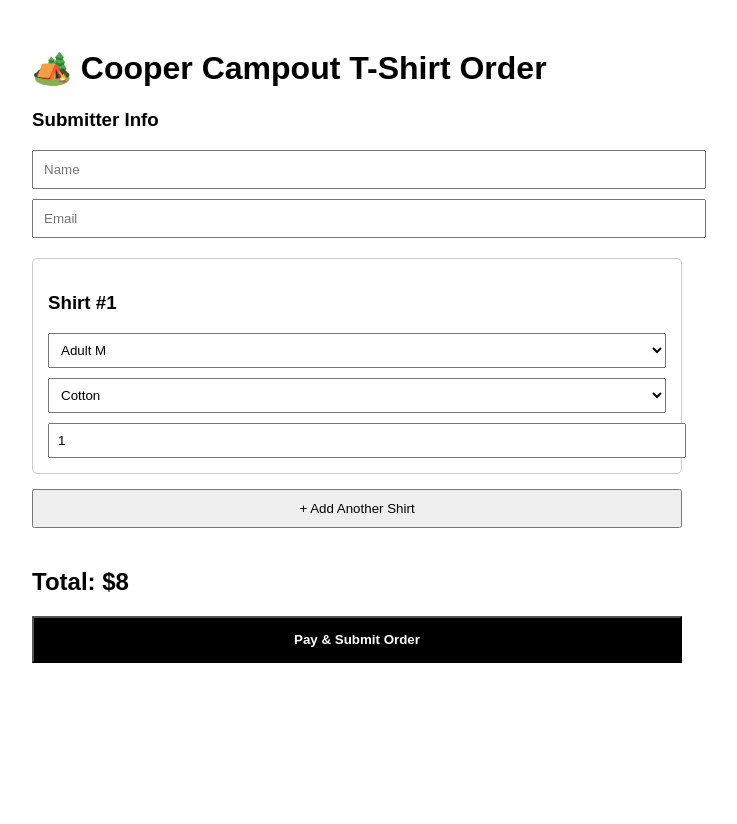
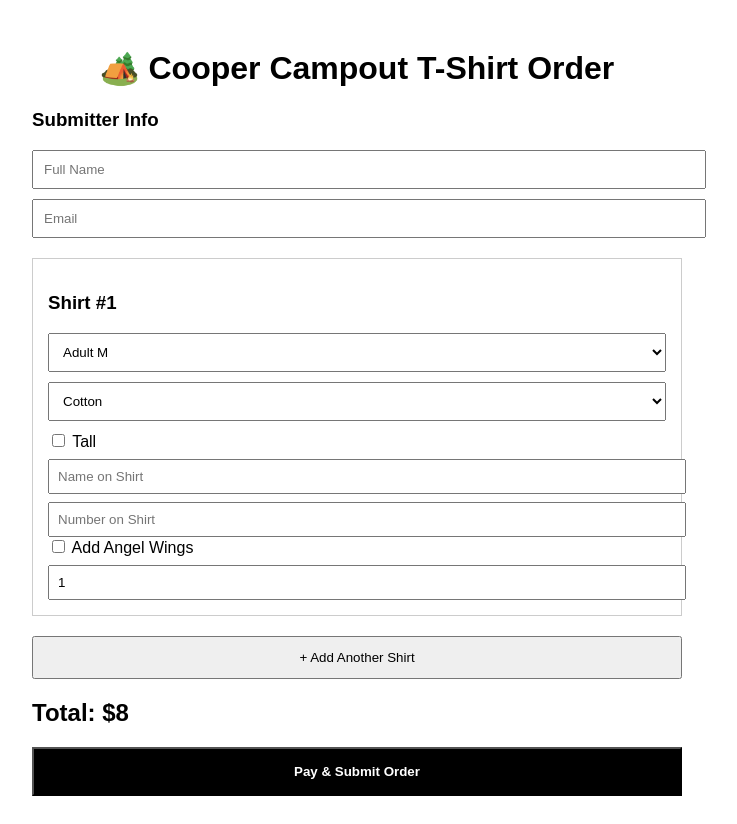
Before and after one commit to beccann/family-tshirt-app, a Next.js app: page / in a window 1280 px wide. Shown: the whole page, without its empty margins (283-1020 px from the left). Before the commit the page ends 800 px from the top, so only its background shows below. Built offline with nearby package versions, Linux system fonts and the light colour scheme.

Commit message:
Update index.js

```diff
--- a/pages/index.js
+++ b/pages/index.js
@@ -8,15 +8,52 @@ export default function TshirtOrderApp() {
   });
 
   const [shirts, setShirts] = useState([
-    { size: "Adult M", type: "Cotton", quantity: 1 }
+    {
+      size: "Adult M",
+      type: "Cotton",
+      isTall: false,
+      personalizationName: "",
+      personalizationNumber: "",
+      personalizationWings: false,
+      quantity: 1
+    }
   ]);
 
-  const PRICES = {
-    Cotton: 8,
-    "Dry Fit": 11,
-    "Soft Feel": 11,
-    "Ladies Cotton": 11
+  const PRICING = {
+    baseCotton: 8,
+    dryFit: 3,
+    softFeel: 3,
+    ladiesCotton: 3,
+    tall: 5,
+    personalization: {
+      name: 6,
+      number: 6,
+      wings: 6
+    }
   };
+
+  const calculateTotal = () => {
+
+    return shirts.reduce((sum, shirt) => {
+
+      let total = PRICING.baseCotton;
+
+      if (shirt.type === "Dry Fit") total += PRICING.dryFit;
+      if (shirt.type === "Soft Feel") total += PRICING.softFeel;
+      if (shirt.type === "Ladies Cotton") total += PRICING.ladiesCotton;
+
+      if (shirt.isTall) total += PRICING.tall;
+
+      if (shirt.personalizationName) total += PRICING.personalization.name;
+      if (shirt.personalizationNumber) total += PRICING.personalization.number;
+      if (shirt.personalizationWings) total += PRICING.personalization.wings;
+
+      return sum + total * shirt.quantity;
+    }, 0);
+
+  };
+
+  const total = calculateTotal();
 
   const updateShirt = (index, field, value) => {
     const updated = [...shirts];
@@ -25,19 +62,22 @@ export default function TshirtOrderApp() {
   };
 
   const addShirt = () => {
-    setShirts([...shirts, { size: "Adult M", type: "Cotton", quantity: 1 }]);
+    setShirts([
+      ...shirts,
+      {
+        size: "Adult M",
+        type: "Cotton",
+        isTall: false,
+        personalizationName: "",
+        personalizationNumber: "",
+        personalizationWings: false,
+        quantity: 1
+      }
+    ]);
   };
 
-  const calculateTotal = () => {
-    return shirts.reduce((sum, shirt) => {
-      const price = PRICES[shirt.type] || 8;
-      return sum + price * shirt.quantity;
-    }, 0);
-  };
+  const handleSubmit = async () => {
 
-  const total = calculateTotal();
-
-  const handleSubmit = async () => {
     const response = await fetch("/api/create-checkout", {
       method: "POST",
       headers: {
@@ -60,12 +100,12 @@ export default function TshirtOrderApp() {
   return (
     <div style={{ maxWidth: "650px", margin: "auto", padding: "20px", fontFamily: "Arial" }}>
 
-      <h1>🏕️ Cooper Campout T-Shirt Order</h1>
+      <h1 style={{ textAlign: "center" }}>🏕️ Cooper Campout T-Shirt Order</h1>
 
       <h3>Submitter Info</h3>
 
       <input
-        placeholder="Name"
+        placeholder="Full Name"
         value={customer.name}
         onChange={(e) => setCustomer({ ...customer, name: e.target.value })}
         style={{ width: "100%", padding: "10px", marginBottom: "10px" }}
@@ -82,15 +122,15 @@ export default function TshirtOrderApp() {
         <div key={index} style={{
           border: "1px solid #ccc",
           padding: "15px",
-          marginBottom: "15px",
-          borderRadius: "5px"
+          marginBottom: "20px"
         }}>
+
           <h3>Shirt #{index + 1}</h3>
 
           <select
             value={shirt.size}
             onChange={(e) => updateShirt(index, "size", e.target.value)}
-            style={{ width: "100%", padding: "8px", marginBottom: "10px" }}
+            style={{ width: "100%", padding: "10px", marginBottom: "10px" }}
           >
             <option>Youth S</option>
             <option>Youth M</option>
@@ -108,7 +148,7 @@ export default function TshirtOrderApp() {
           <select
             value={shirt.type}
             onChange={(e) => updateShirt(index, "type", e.target.value)}
-            style={{ width: "100%", padding: "8px", marginBottom: "10px" }}
+            style={{ width: "100%", padding: "10px", marginBottom: "10px" }}
           >
             <option>Cotton</option>
             <option>Dry Fit</option>
@@ -116,35 +156,60 @@ export default function TshirtOrderApp() {
             <option>Ladies Cotton</option>
           </select>
 
+          <label>
+            <input
+              type="checkbox"
+              checked={shirt.isTall}
+              onChange={(e) => updateShirt(index, "isTall", e.target.checked)}
+            /> Tall
+          </label>
+
+          <input
+            placeholder="Name on Shirt"
+            value={shirt.personalizationName}
+            onChange={(e) => updateShirt(index, "personalizationName", e.target.value)}
+            style={{ width: "100%", padding: "8px", marginTop: "8px" }}
+          />
+
+          <input
+            placeholder="Number on Shirt"
+            value={shirt.personalizationNumber}
+            onChange={(e) => updateShirt(index, "personalizationNumber", e.target.value)}
+            style={{ width: "100%", padding: "8px", marginTop: "8px" }}
+          />
+
+          <label>
+            <input
+              type="checkbox"
+              checked={shirt.personalizationWings}
+              onChange={(e) => updateShirt(index, "personalizationWings", e.target.checked)}
+            /> Add Angel Wings
+          </label>
+
           <input
             type="number"
+            value={shirt.quantity}
             min="1"
-            value={shirt.quantity}
             onChange={(e) => updateShirt(index, "quantity", parseInt(e.target.value) || 1)}
-            style={{ width: "100%", padding: "8px" }}
+            style={{ width: "100%", padding: "8px", marginTop: "8px" }}
           />
+
         </div>
       ))}
 
-      <button
-        onClick={addShirt}
-        style={{ width: "100%", padding: "10px", marginBottom: "20px" }}
-      >
+      <button onClick={addShirt} style={{ width: "100%", padding: "12px" }}>
         + Add Another Shirt
       </button>
 
       <h2>Total: ${total}</h2>
 
-      <button
-        onClick={handleSubmit}
-        style={{
-          width: "100%",
-          padding: "14px",
-          background: "black",
-          color: "white",
-          fontWeight: "bold"
-        }}
-      >
+      <button onClick={handleSubmit} style={{
+        width: "100%",
+        padding: "15px",
+        background: "black",
+        color: "white",
+        fontWeight: "bold"
+      }}>
         Pay & Submit Order
       </button>
 
```
